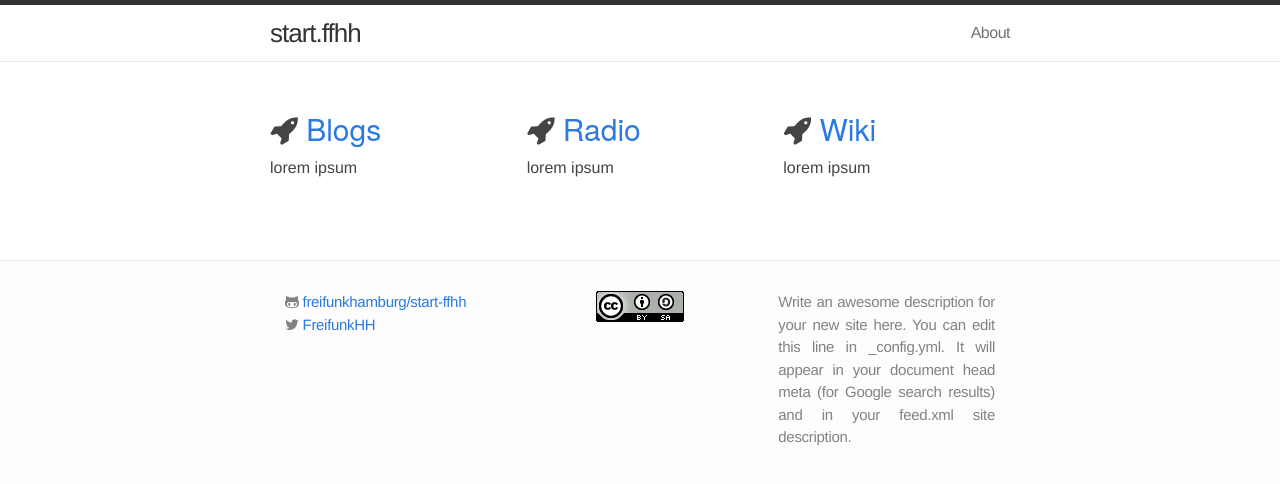
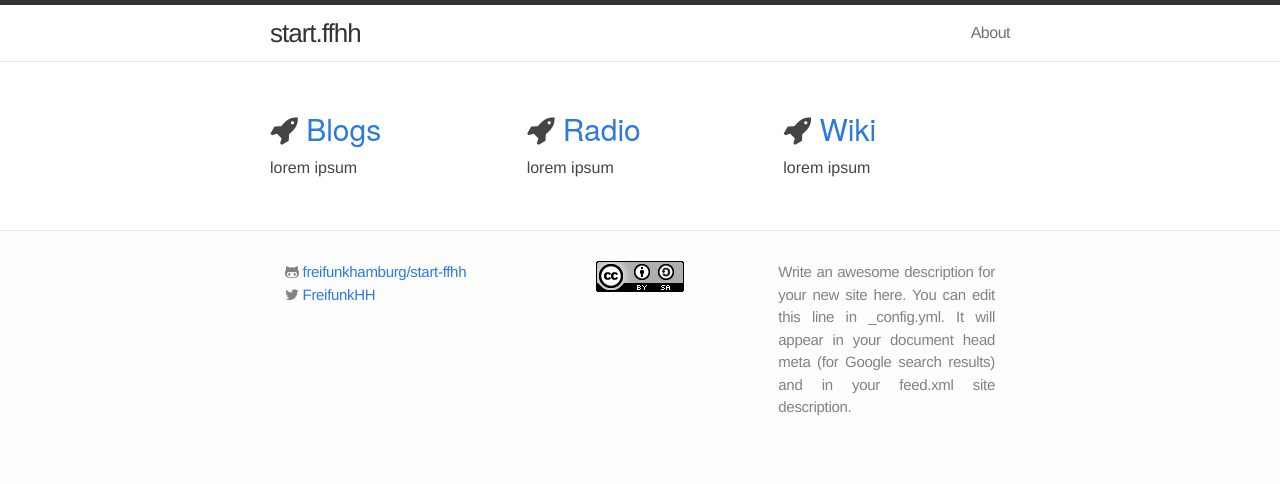
Before and after one commit to freifunkhamburg/start-ffhh, a Jekyll site: the page built from index.html, in a window 1280 px wide. Shown: the top 484 px of the page. Built offline with Jekyll 4.4.1, drawn with Linux system fonts in a browser that asks for light colours.

Commit message:
Remove posts css rules

```diff
--- a/css/main.css
+++ b/css/main.css
@@ -117,23 +117,6 @@ a:visited { color: #205caa; }
 /* ----------------------------------------------------------*/
 
 .home h1 { margin-bottom: 25px; }
-
-.posts { list-style-type: none; }
-
-.posts li { margin-bottom: 30px; }
-
-.posts .post-link {
-  font-size: 24px;
-  letter-spacing: -1px;
-  line-height: 1;
-}
-
-.posts .post-date {
-  display: block;
-  font-size: 15px;
-  color: #818181;
-}
-
 
 /* Post styles */
 /* ----------------------------------------------------------*/
--- a/index.html
+++ b/index.html
@@ -3,7 +3,7 @@ layout: default
 ---
 
 <div class="home">
-    <ul class="posts row">
+    <ul class="row list-unstyled">
         {% for service in site.data.services %}
         <li class="col-6 col-sm-6 col-lg-4">
             <h2><span class="fa fa-{{ service.icon }}"></span> <a href="{{ service.url }}">{{ service.title }}</a></h2>
```
